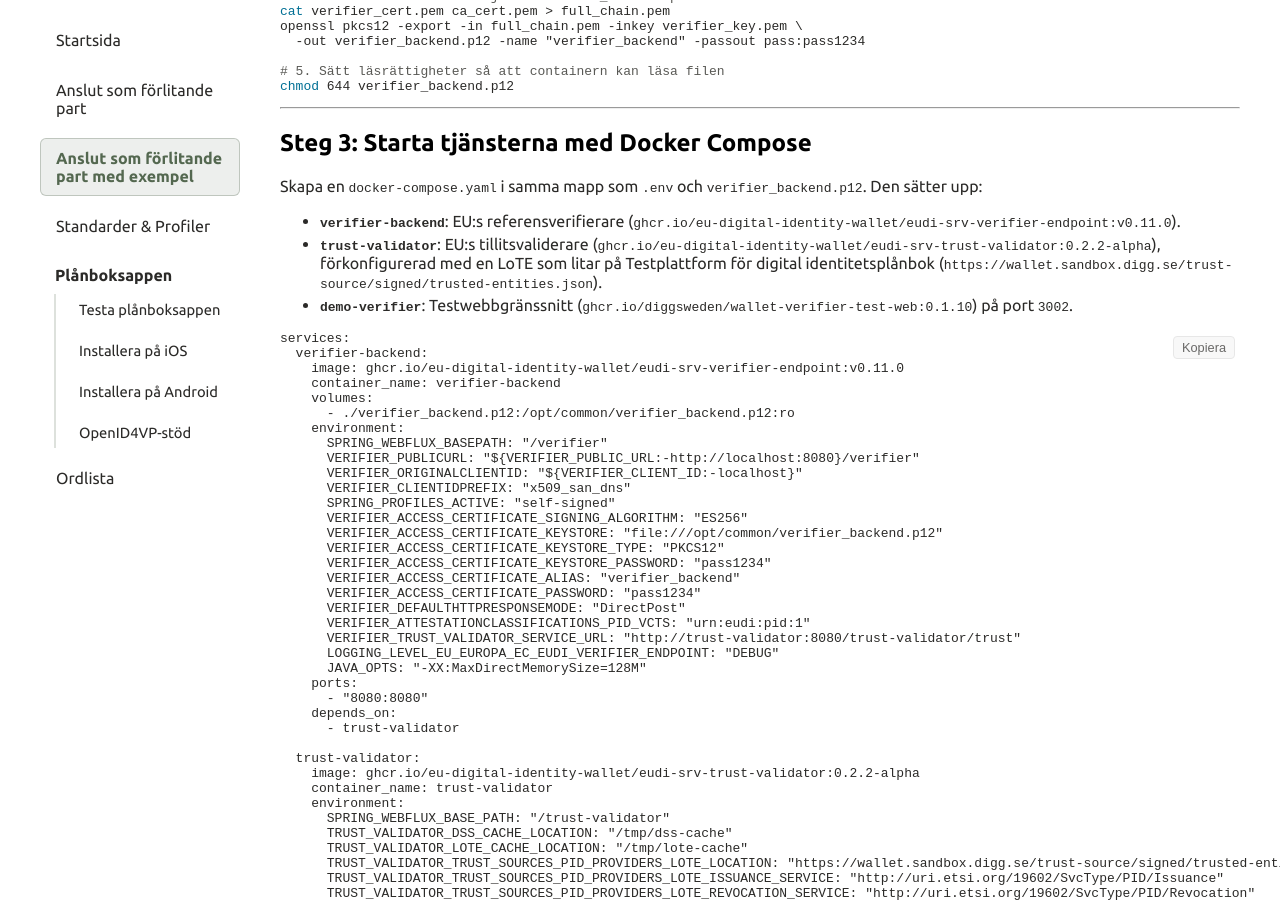
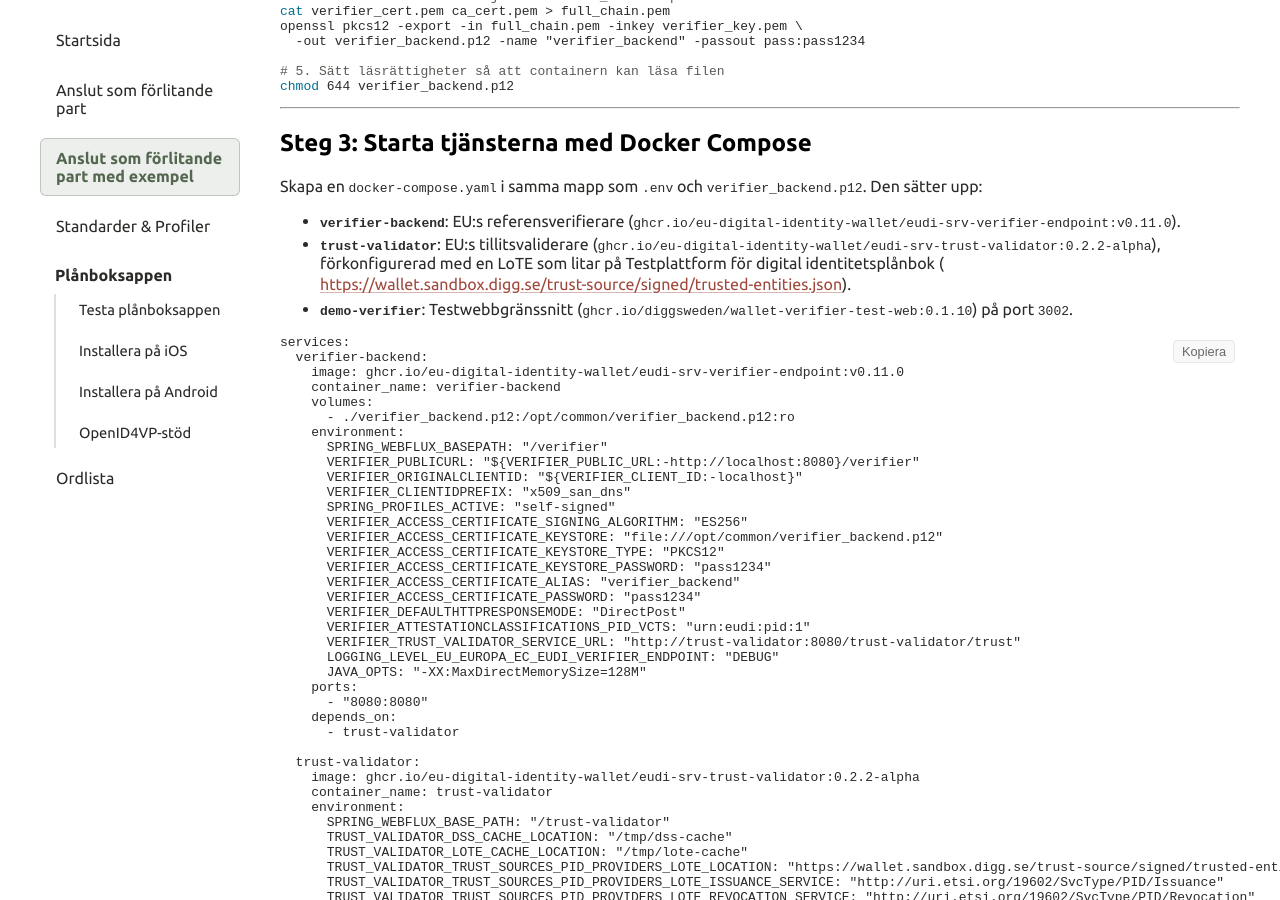
Before and after one commit to diggsweden/wallet-utvecklarportal, a Jekyll site: the page built from pages/exempel-fp.md, in a window 1280 px wide and 900 px high, scrolled down 1682 px. Built offline with Jekyll 4.4.1, drawn with Linux system fonts in a browser that asks for light colours.

Commit message:
fix(markdown-lint): wrap link in angle brackets
This fixes the following error from `just lint-markdown`:

	pages/exempel-fp.md:123:213:
	[MD034] URL without angle brackets or link formatting:
	'https://wallet.sandbox.digg.se/trust-source/signed/trusted-entities.json' [*]

Signed-off-by: Eric Thelin <extern.eric.thelin@digg.se>

```diff
--- a/pages/exempel-fp.md
+++ b/pages/exempel-fp.md
@@ -120,7 +120,7 @@ Skapa en `docker-compose.yaml` i samma mapp som `.env` och `verifier_backend.p12
 Den sätter upp:
 
 - **`verifier-backend`**: EU:s referensverifierare (`ghcr.io/eu-digital-identity-wallet/eudi-srv-verifier-endpoint:v0.11.0`).
-- **`trust-validator`**: EU:s tillitsvaliderare (`ghcr.io/eu-digital-identity-wallet/eudi-srv-trust-validator:0.2.2-alpha`), förkonfigurerad med en LoTE som litar på Testplattform för digital identitetsplånbok (`https://wallet.sandbox.digg.se/trust-source/signed/trusted-entities.json`).
+- **`trust-validator`**: EU:s tillitsvaliderare (`ghcr.io/eu-digital-identity-wallet/eudi-srv-trust-validator:0.2.2-alpha`), förkonfigurerad med en LoTE som litar på Testplattform för digital identitetsplånbok (<https://wallet.sandbox.digg.se/trust-source/signed/trusted-entities.json>).
 - **`demo-verifier`**: Testwebbgränssnitt (`ghcr.io/diggsweden/wallet-verifier-test-web:0.1.10`) på port `3002`.
 
 [//]: # "spell-checker:disable"
```
